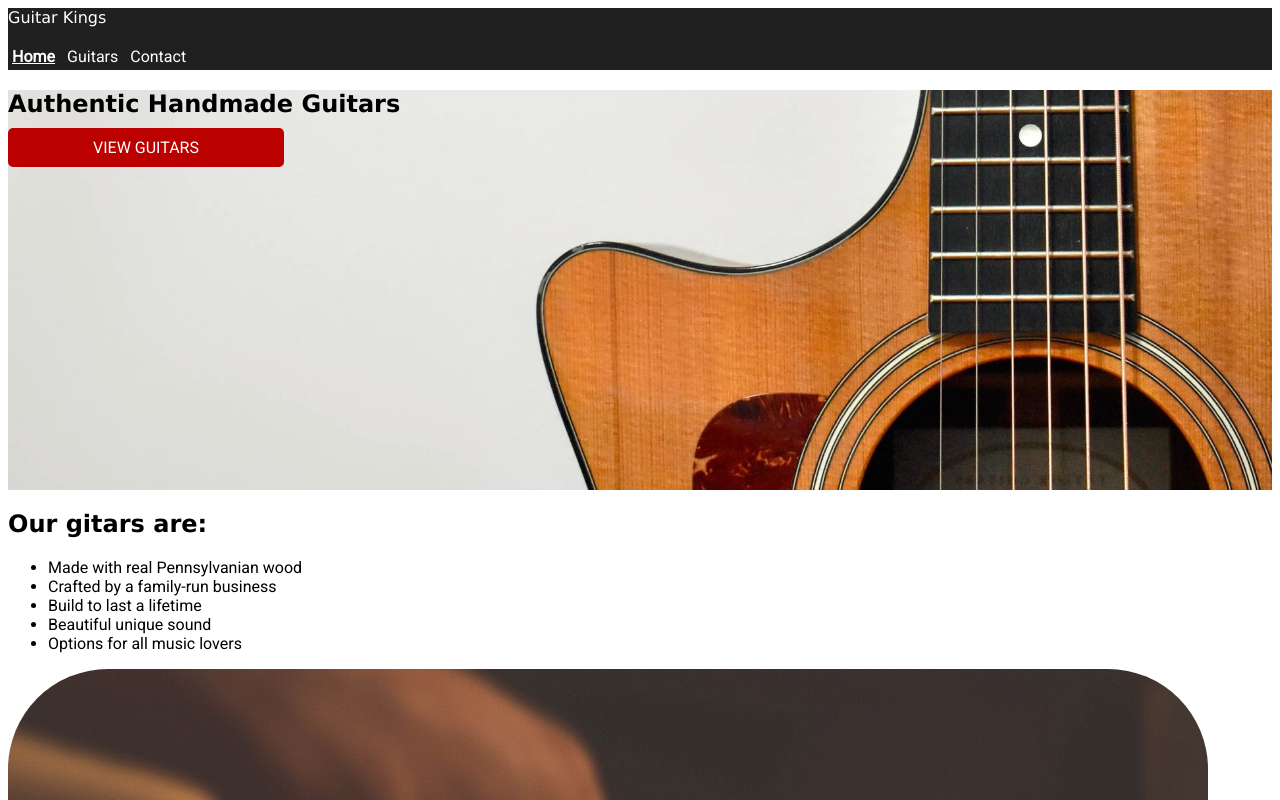
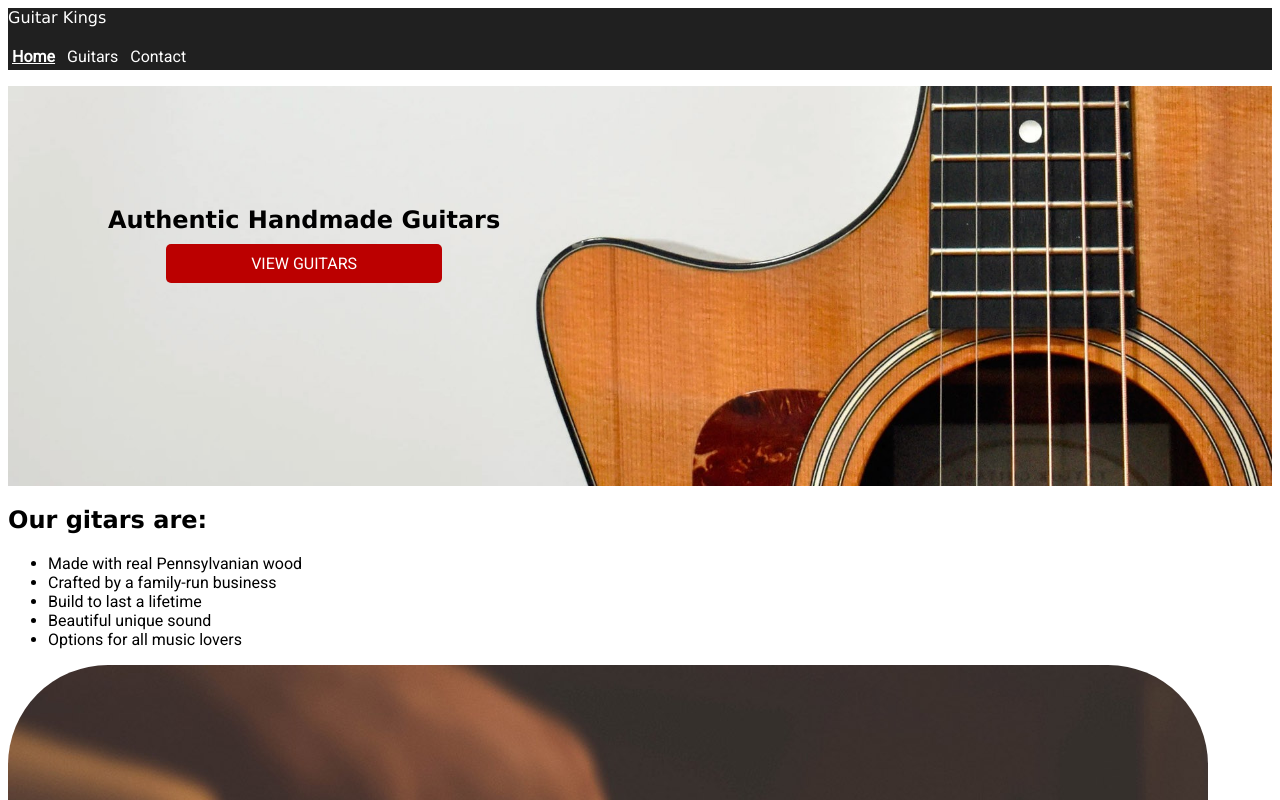
Before and after one commit to Ramsnes/lesson-task-guitarkings, a plain HTML site: page index.html in a window 1280 px wide. Shown: the top 800 px of the page. Drawn offline with Linux system fonts and the light colour scheme; a web font is replaced by a local one.

Commit message:
completed task 3.1 where we made the welcome H1 and cta-button positioned properly with position absolute and relative

```diff
--- a/index.html
+++ b/index.html
@@ -29,8 +29,10 @@
 
     <main>
       <section class="headerpic">
-        <h1>Authentic Handmade Guitars</h1>
-        <a href="guitars.html" class="cta-big">View guitars</a>
+        <div class="headerpic__content">
+          <h1>Authentic Handmade Guitars</h1>
+          <a href="guitars.html" class="cta-big">View guitars</a>
+        </div>
       </section>
       <section class="ourgitars">
         <div>
--- a/styles.css
+++ b/styles.css
@@ -94,6 +94,14 @@ footer {
   background-position-y: bottom;
   /*Background position helps when dragging window smaller/larger*/
   min-height: 50vh; /* Viewport height */
+  position: relative;
+}
+
+.headerpic__content {
+  position: absolute;
+  top: 100px;
+  left: 100px;
+  text-align: center;
 }
 
 .ourgitars_images {
```
